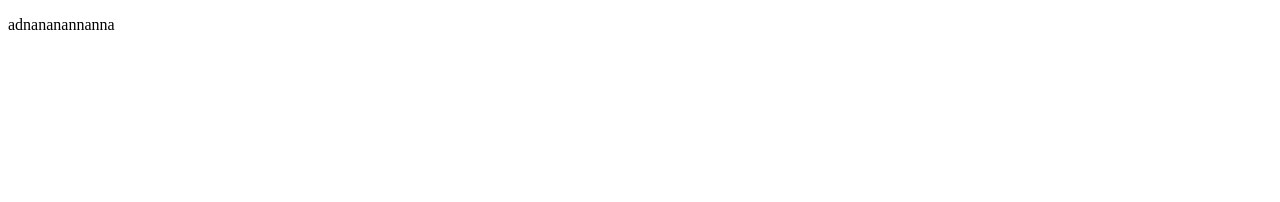
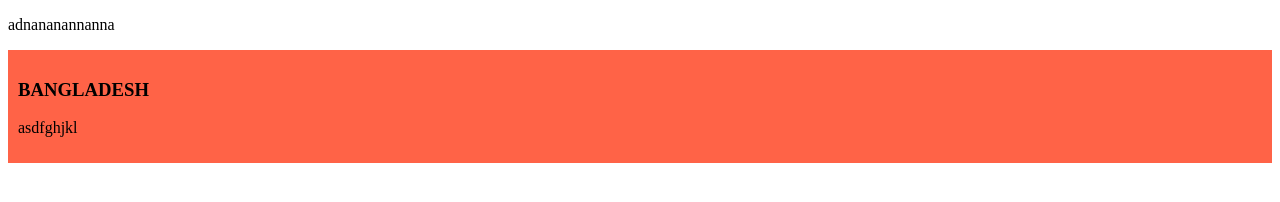
Before and after one commit to Adnan-Rony/programming-hero, a plain HTML site: page index.html in a window 1280 px wide. Drawn offline with Linux system fonts and the light colour scheme.

Commit message:
adding second time

```diff
--- /dev/null
+++ b/index.css
@@ -0,0 +1,4 @@
+.adu{
+    background-color: tomato;
+    padding: 10px;
+}
--- a/index.html
+++ b/index.html
@@ -4,8 +4,14 @@
     <meta charset="UTF-8">
     <meta name="viewport" content="width=device-width, initial-scale=1.0">
     <title>Document</title>
+    <link rel="stylesheet" href="index.css">
 </head>
 <body>
-    <p>adnananannanna</p>
+    <p>adnananannanna
+       <div class="adu">
+        <h3>BANGLADESH</h3>
+        <p>asdfghjkl</p>
+       </div>
+    </p>
 </body>
 </html>
```
